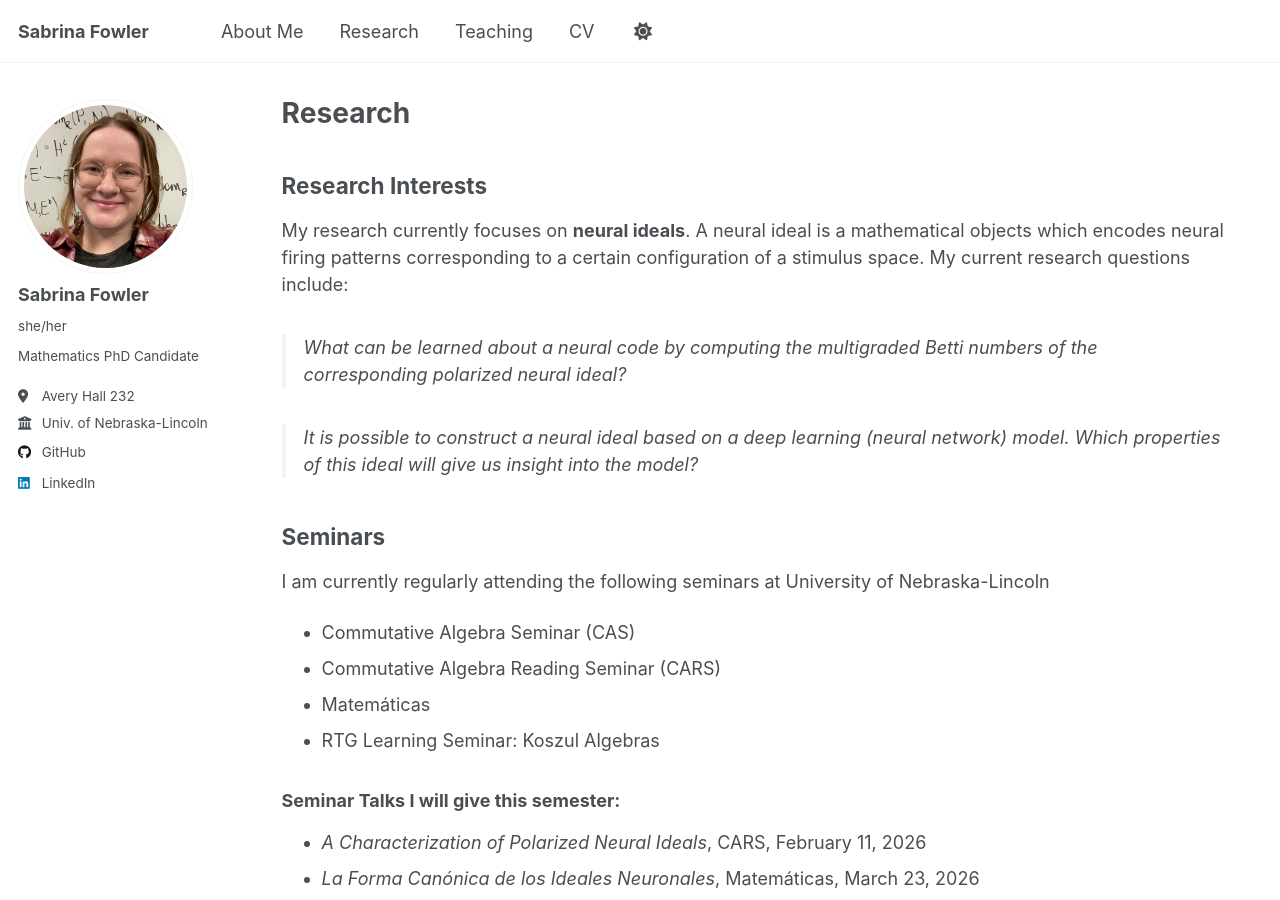
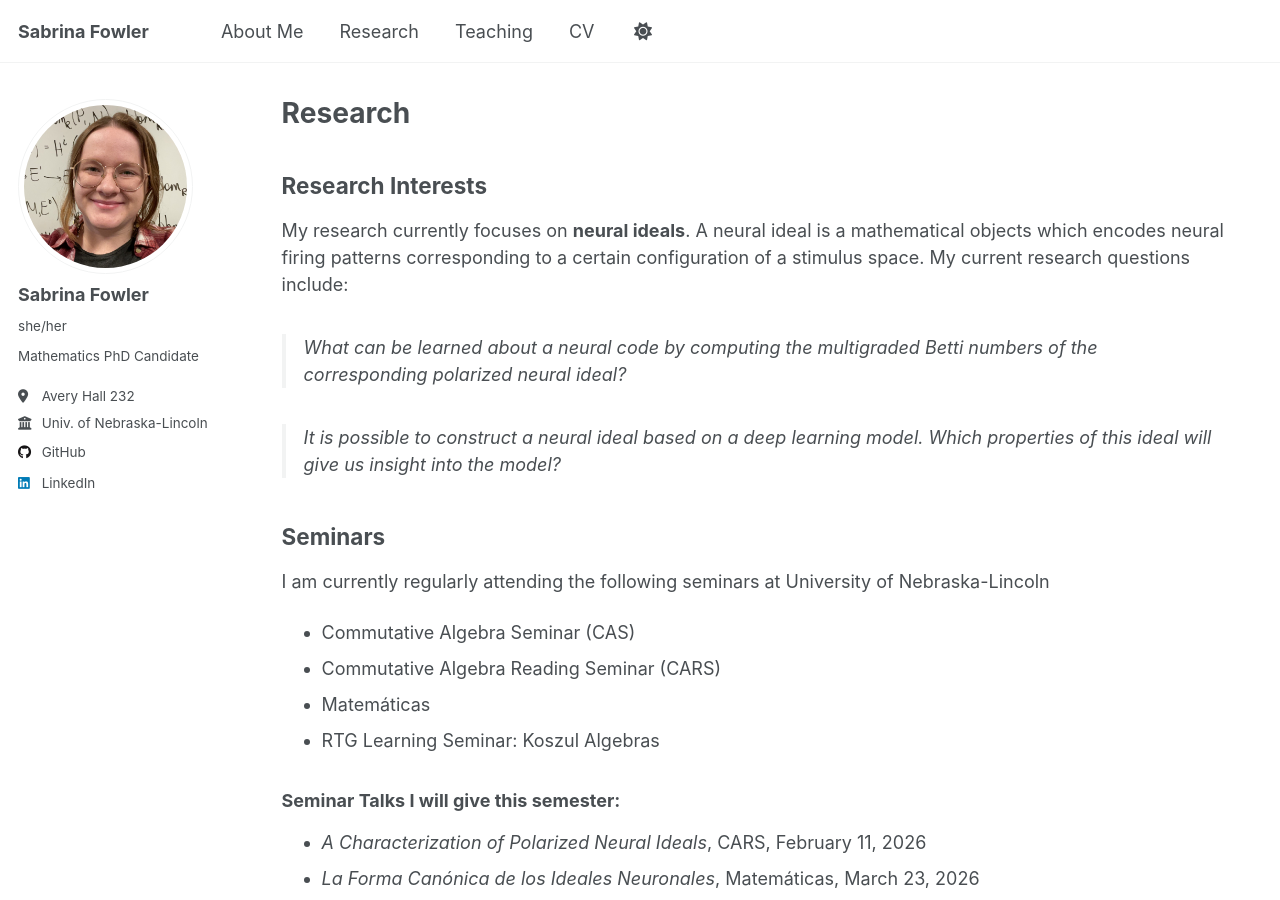
Before and after one commit to sabrinafowler/sabrinafowler.github.io, a Jekyll site: the page built from _pages/research.md, in a window 1280 px wide and 900 px high. Built offline with Jekyll 4.4.1, drawn with Linux system fonts in a browser that asks for light colours.

Commit message:
clarified research question

```diff
--- a/_pages/research.md
+++ b/_pages/research.md
@@ -11,7 +11,7 @@ My research currently focuses on __neural ideals__. A neural ideal is a mathemat
 
 > What can be learned about a neural code by computing the multigraded Betti numbers of the corresponding polarized neural ideal?
 
-> It is possible to construct a neural ideal based on a deep learning (neural network) model. Which properties of this ideal will give us insight into the model?
+> It is possible to construct a neural ideal based on a deep learning model. Which properties of this ideal will give us insight into the model?
 
 ## Seminars
 I am currently regularly attending the following seminars at University of Nebraska-Lincoln
```
